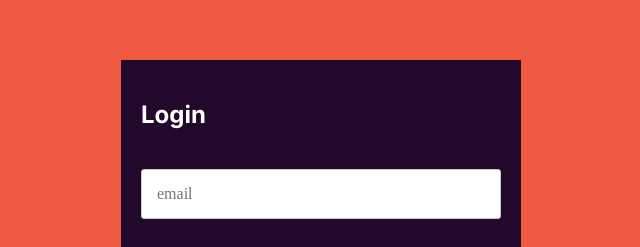
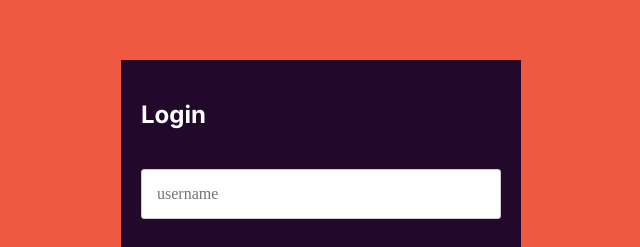
Before and after one commit to uaipedro/next-client-with-login, a Next.js app: page /login in a window 1280 px wide. Shown: the part 157-404 px from the top of the page, without its empty margins (319-959 px from the left). Built offline with nearby package versions, Linux system fonts and the light colour scheme.

Commit message:
Update username field in login route and login form

```diff
--- a/src/app/api/login/route.ts
+++ b/src/app/api/login/route.ts
@@ -45,7 +45,7 @@ const parseBody = async (req: NextRequest): Promise<Payload> => {
     const data = await req.json();
 
     return {
-        username: data.email,
+        username: data.username,
         password: data.password
     }
 
--- a/src/app/components/LoginForm.tsx
+++ b/src/app/components/LoginForm.tsx
@@ -4,14 +4,13 @@ import Link from "next/link";
 
 const LoginForm: React.FC = () => {
   const [username, setUsername] = useState("");
-  const [email, setEmail] = useState("");
   const [password, setPassword] = useState("");
   const [isLoggedIn, setIsLoggedIn] = useState(false);
   const [focus, setFocus] = useState<string | null>(null);
   const [loginError, setLoginError] = useState("");
 
-  const handleEmailChange = (e: React.ChangeEvent<HTMLInputElement>) => {
-    setEmail(e.target.value);
+  const handleUsernameChange = (e: React.ChangeEvent<HTMLInputElement>) => {
+    setUsername(e.target.value);
   };
 
   const handlePasswordChange = (e: React.ChangeEvent<HTMLInputElement>) => {
@@ -27,7 +26,7 @@ const LoginForm: React.FC = () => {
       headers: {
         "Content-Type": "application/json",
       },
-      body: JSON.stringify({ email, password }),
+      body: JSON.stringify({ username, password }),
     })
       .then(async (res) => {
         const data = await res.json();
@@ -51,15 +50,15 @@ const LoginForm: React.FC = () => {
     <>
       {isLoggedIn ? (
         <div className="form-wrapper">
-          <h2>Bem vinde, {email}!</h2>
+          <h2>Bem vinde, {username}!</h2>
           <button onClick={() => setIsLoggedIn(false)}>Logout</button>
         </div>
       ) : (
         <div className="form-wrapper">
-          <div className={email.includes("pedro") ? "kira" : "kira hide"}>
+          <div className={username.includes("pedro") ? "kira" : "kira hide"}>
             <img src="/images/avatar/kira.png" alt="avatar kira" />
           </div>
-          <div className={email.includes("mari") ? "zeca" : "zeca hide"}>
+          <div className={username.includes("mari") ? "zeca" : "zeca hide"}>
             <img src="/images/avatar/zeca.png" alt="avatar zeca" />
           </div>
 
@@ -69,12 +68,12 @@ const LoginForm: React.FC = () => {
             </div>
             <div>
               <input
-                type="email"
-                placeholder="email"
-                id="email"
-                value={email}
-                onChange={handleEmailChange}
-                onFocus={() => setFocus("email")}
+                type="text"
+                placeholder="username"
+                id="username"
+                value={username}
+                onChange={handleUsernameChange}
+                onFocus={() => setFocus("username")}
                 onBlur={() => setFocus(null)}
                 required
               />
```
